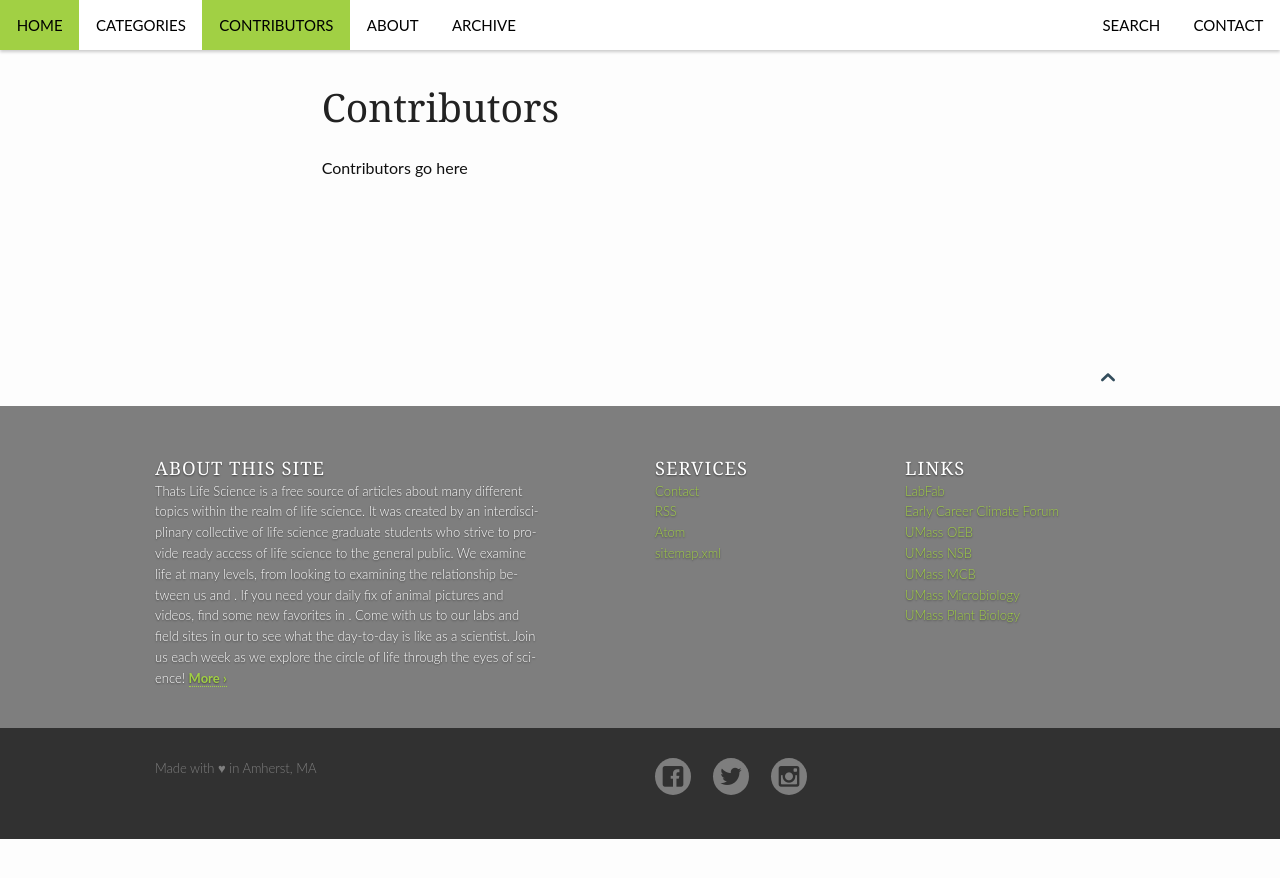
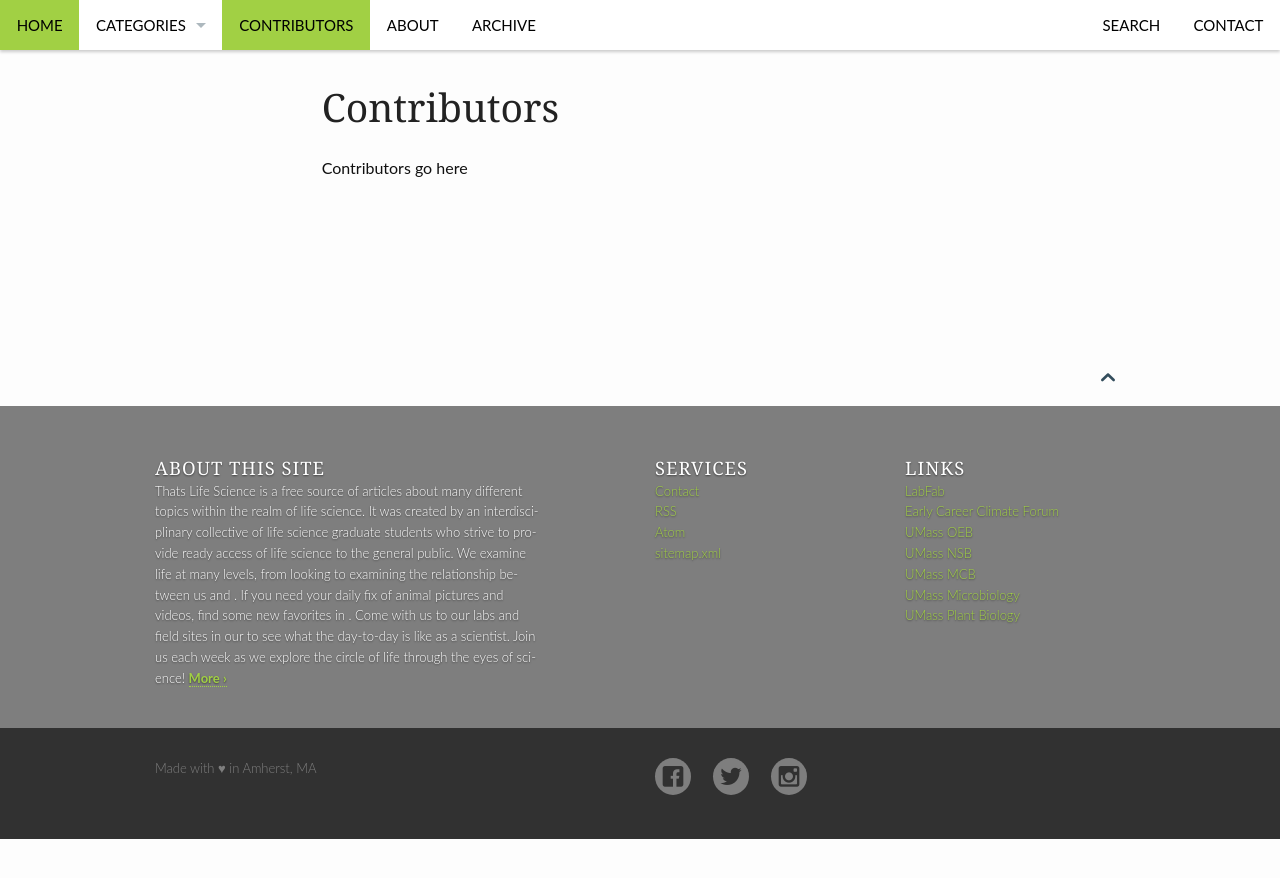
Before and after one commit to tguttata/thatslifesci-1, a Jekyll site: the page built from pages/authors.md, in a window 1280 px wide. Shown: the top 878 px of the page. Built offline with Jekyll 4.4.1, drawn with Linux system fonts in a browser that asks for light colours.

Commit message:
Update navigation.yml

```diff
--- a/_data/navigation.yml
+++ b/_data/navigation.yml
@@ -9,6 +9,15 @@
 - title: "Categories"
   url: "/categories/"
   side: left
+  dropdown:
+  - title: "How It Works"
+    url: "/categories/how-it-works/"
+  - title: "Grad School Diaries"
+    url: "/categories/grad-school-diaries/"
+  - title: "Our Ecosystem"
+    url: "/categories/our-ecosystem/"
+  - title: "Earth's Organisms"
+    url: "/categories/earths-organisms/"
 
 - title: "Contributors"
   url: "/authors/"
```
